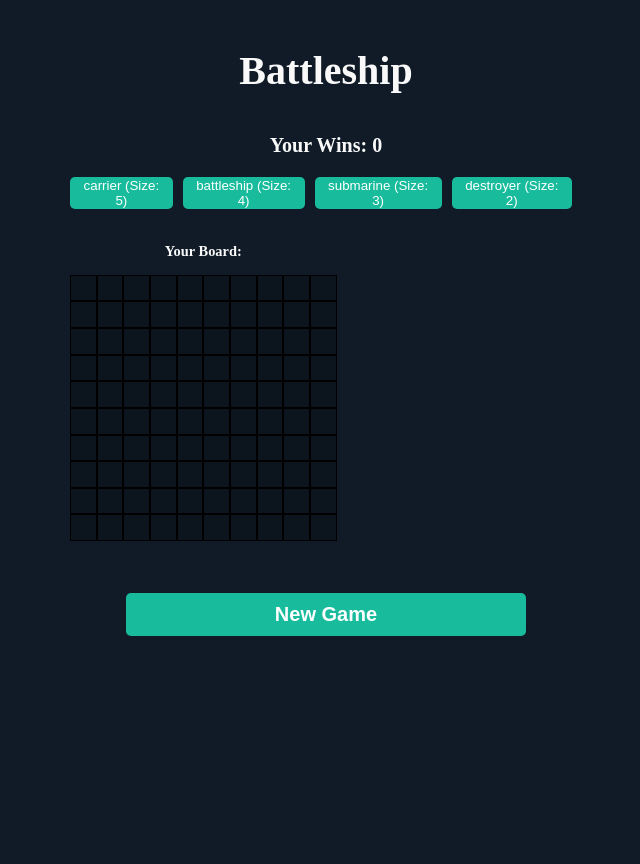
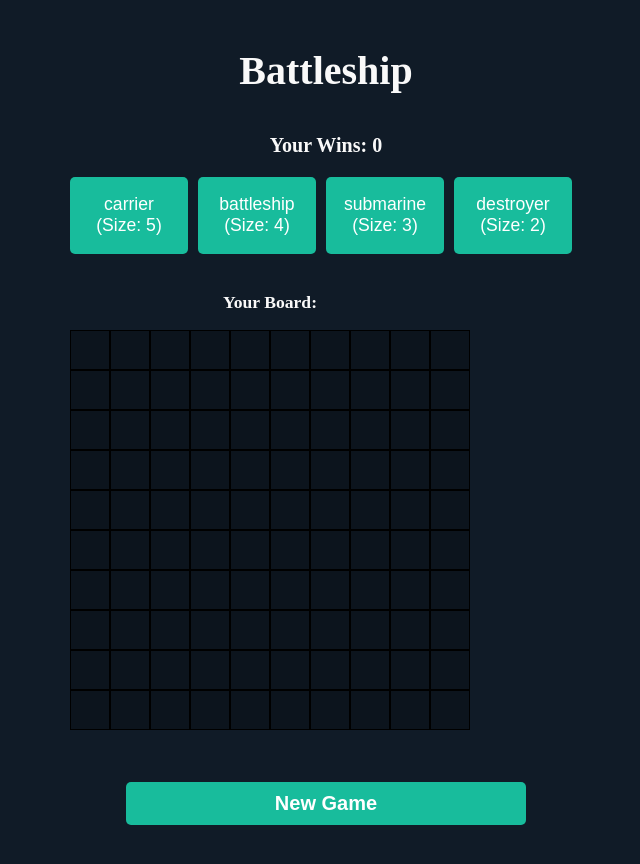
Before and after one commit to EliasBaron/battleship-ui, a React (Vite) app: page / in a window 1280 px wide. Shown: the whole page, without its empty margins (314-954 px from the left). Before the commit the page ends 800 px from the top, so only its background shows below. Built offline with nearby package versions, Linux system fonts and the light colour scheme.

Commit message:
more styles

```diff
--- a/src/App.css
+++ b/src/App.css
@@ -9,7 +9,7 @@ body {
 
 .text {
   color: #f9f9f9;
-  font-size: .9em;
+  font-size: 1.1em;
   font-weight: bold;
 }
 
@@ -39,12 +39,68 @@ body {
   margin: auto;
 }
 
+.orientation-button {
+  margin: 1.5em;
+  width: 50%;
+  background-color: #18BC9C;
+  color: white;
+  border: none;
+  border-radius: 5px;
+  align-self: center;
+  padding: .5em;
+  font-size: 1.3em;
+  cursor: pointer;
+}
+
+.orientation-button:hover {
+  opacity: 0.7;
+}
+
+.orientation-button:active {
+  opacity: 0.5;
+}
+
 .ship-counters {
   display: flex;
   justify-content: space-between;
+
   flex-direction: row;
   flex-wrap: wrap;
-  margin: 1.5em;
+  width: 100%;
+  margin-bottom: 1em;
+}
+
+.ship-button {
+  background-color: #18BC9C;
+  color: white;
+  border: none;
+  border-radius: 5px;
+  cursor: pointer;
+  padding: 1em;
+  font-size: 1.1em;
+  width: 100%;
+  margin-right: 1em;
+}
+
+.ship-button:hover {
+  opacity: 0.7;
+}
+
+.ship-button:active {
+  opacity: 0.5;
+}
+
+.ship-button.selected {
+  background-color: rgb(26, 164, 88);
+}
+
+.ship-button:disabled {
+  background-color: rgb(86, 85, 85);
+  cursor: default;
+}
+
+.ship-button:disabled:hover {
+  opacity: 1;
 }
 
 button.ship {
@@ -59,20 +115,6 @@ button.ship.selected {
   background-color: green;
 }
 
-button.ship.placed {
-  background-color: red;
-}
-
-button.ship:disabled {
-  background-color: grey;
-}
-
-p {
-  color: rgb(1, 1, 1);
-  font-size: 20px;
-  font-weight: bold;
-}
-
 .board {
   display: flex;
   flex-direction: column;
@@ -85,8 +127,8 @@ p {
 }
 
 button.cell {
-  width: 2em;
-  height: 2em;
+  width: 3em;
+  height: 3em;
   border: 0.1em solid black;
   background-color: #0C141D;
   box-sizing: border-box;
@@ -115,7 +157,7 @@ button.cell.hit {
 }
 
 button.cell.miss {
-  background-color: #515151;
+  background-color: #808080;
 }
 
 .button-group {
@@ -133,6 +175,7 @@ button.cell.miss {
 
 .sunk {
   text-decoration: line-through;
+  color: #808080;
 }
 
 .boards {
--- a/src/App.jsx
+++ b/src/App.jsx
@@ -339,7 +339,7 @@ function App() {
               )}
 
               {selectedShip && !placedShips[selectedShip] && (
-                <button onClick={changeOrientation}>
+                <button onClick={changeOrientation} className="orientation-button">
                   Change orientation (Current:{" "}
                   {shipData[selectedShip].orientation})
                 </button>
--- a/src/components/ShipButton.jsx
+++ b/src/components/ShipButton.jsx
@@ -3,7 +3,7 @@ import React from "react";
 function ShipButton({ shipKey, ship, selectedShip, placed, onClick }) {
   return (
     <button
-      className={`ship ${selectedShip === shipKey ? "selected" : ""} ${
+      className={`ship-button ${selectedShip === shipKey ? "selected" : ""} ${
         placed ? "placed" : ""
       }`}
       disabled={placed}
```
